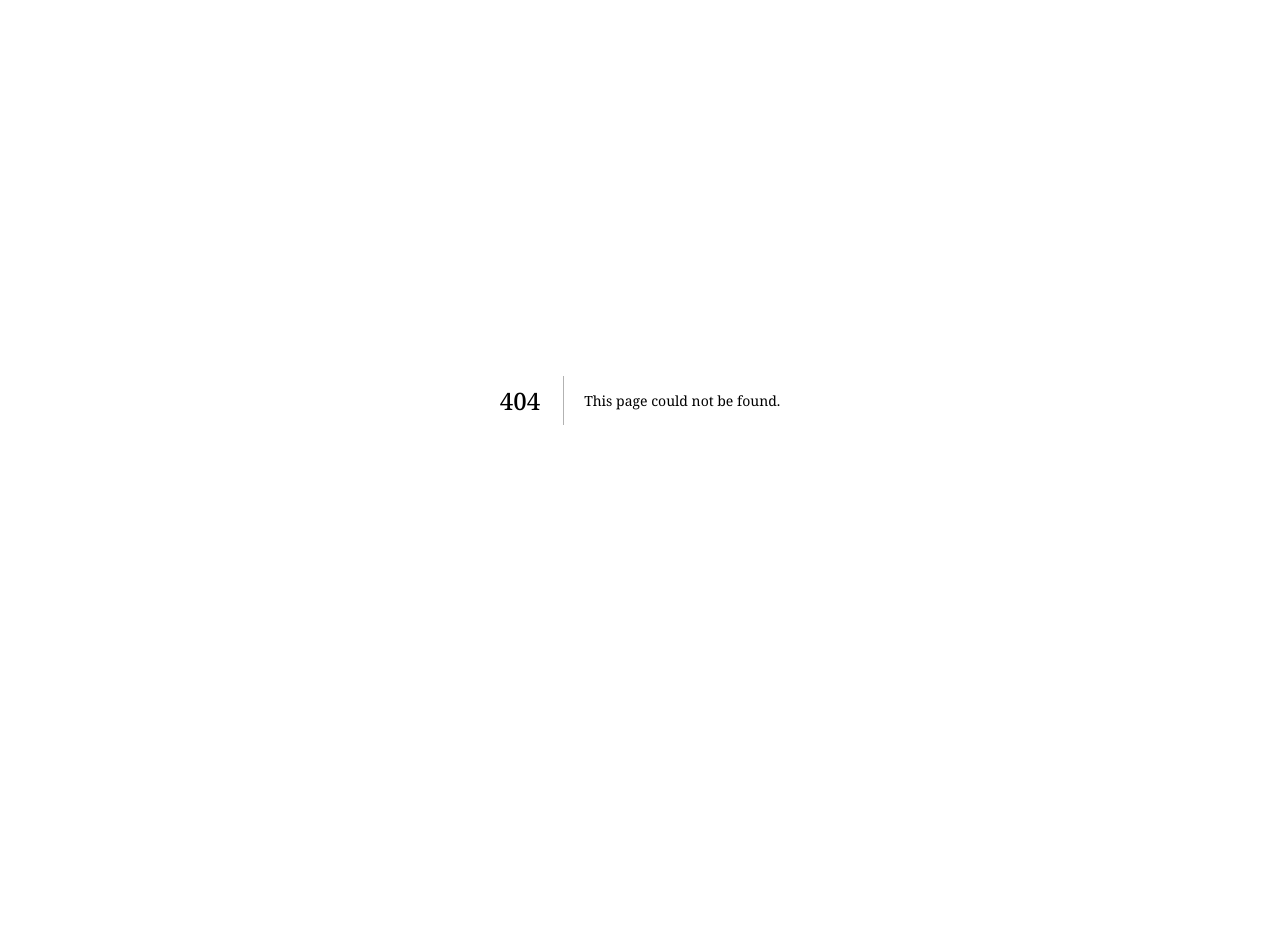
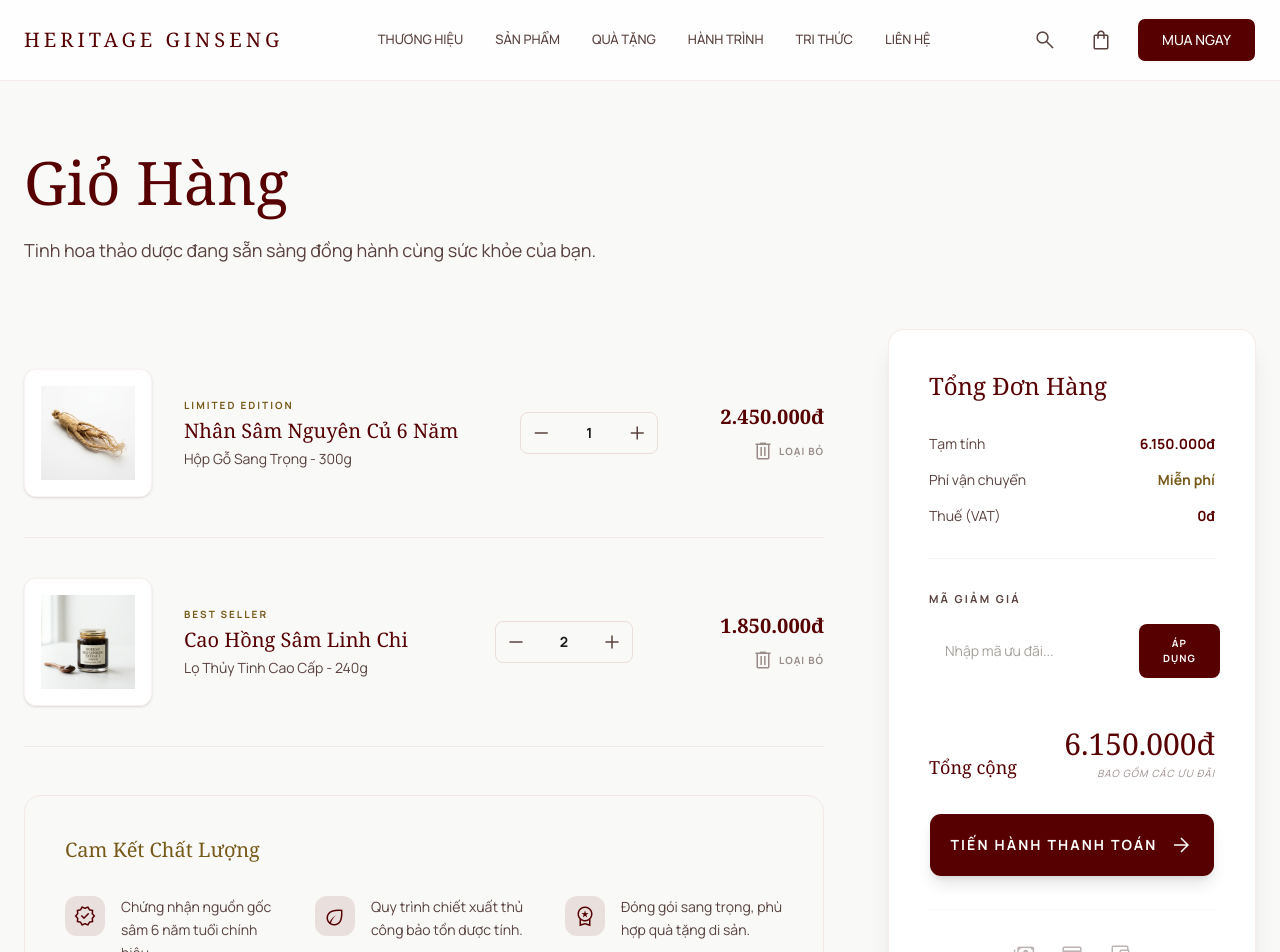
Before and after one commit to hbinhdev/nhan-sam-fe, a Next.js app: page /cart in a window 1280 px wide. Before the commit this address had no page. Shown: the top 952 px of the page. Before the commit the page ends 800 px from the top, so only its background shows below. Built offline with nearby package versions, Linux system fonts and the light colour scheme.

Commit message:
#push code page cart

```diff
--- /dev/null
+++ b/src/app/(marketing)/cart/page.tsx
@@ -0,0 +1,22 @@
+import { CartItems } from "@/components/sections/cart/CartItems";
+import { CartSummary } from "@/components/sections/cart/CartSummary";
+
+export default function CartPage() {
+  return (
+    <main className="max-w-[1280px] mx-auto px-6 py-16 min-h-screen">
+      {/* Header Section */}
+      <div className="mb-16 flex flex-col gap-4">
+        <h1 className="text-5xl md:text-6xl font-serif text-primary leading-tight">Giỏ Hàng</h1>
+        <p className="text-lg text-on-surface-variant max-w-2xl leading-relaxed">
+          Tinh hoa thảo dược đang sẵn sàng đồng hành cùng sức khỏe của bạn.
+        </p>
+      </div>
+
+      {/* Cart Content Grid */}
+      <div className="grid grid-cols-1 lg:grid-cols-12 gap-16">
+        <CartItems />
+        <CartSummary />
+      </div>
+    </main>
+  );
+}
--- /dev/null
+++ b/src/components/sections/cart/CartItems.tsx
@@ -0,0 +1,88 @@
+import Image from "next/image";
+
+export function CartItems() {
+  return (
+    <div className="lg:col-span-8 flex flex-col gap-12">
+      <div className="flex flex-col">
+        <CartItem
+          image="/images/product-ginseng-cart.png"
+          tag="LIMITED EDITION"
+          name="Nhân Sâm Nguyên Củ 6 Năm"
+          subtitle="Hộp Gỗ Sang Trọng - 300g"
+          price="2.450.000đ"
+          quantity={1}
+        />
+        <CartItem
+          image="/images/product-extract-cart.png"
+          tag="BEST SELLER"
+          name="Cao Hồng Sâm Linh Chi"
+          subtitle="Lọ Thủy Tinh Cao Cấp - 240g"
+          price="1.850.000đ"
+          quantity={2}
+        />
+      </div>
+
+      {/* Heritage Experience Section */}
+      <div className="p-10 bg-surface-container-low border border-outline-variant/30 rounded-2xl relative overflow-hidden group">
+        <div className="relative z-10 flex flex-col gap-8">
+          <h4 className="text-xl font-serif text-secondary">Cam Kết Chất Lượng</h4>
+          <div className="grid grid-cols-1 md:grid-cols-3 gap-8">
+            <CommitmentItem icon="verified" text="Chứng nhận nguồn gốc sâm 6 năm tuổi chính hiệu." />
+            <CommitmentItem icon="eco" text="Quy trình chiết xuất thủ công bảo tồn dược tính." />
+            <CommitmentItem icon="workspace_premium" text="Đóng gói sang trọng, phù hợp quà tặng di sản." />
+          </div>
+        </div>
+        <div className="absolute -right-8 -bottom-8 opacity-5 pointer-events-none group-hover:opacity-10 transition-opacity duration-1000">
+          <span className="material-symbols-outlined text-[160px]">history_edu</span>
+        </div>
+      </div>
+    </div>
+  );
+}
+
+function CartItem({ image, tag, name, subtitle, price, quantity }: any) {
+  return (
+    <div className="flex flex-col md:flex-row items-center gap-8 py-10 border-b border-outline-variant/30 group">
+      <div className="w-32 h-32 bg-white rounded-xl border border-outline-variant/20 flex-shrink-0 flex items-center justify-center p-4 shadow-sm group-hover:shadow-md transition-shadow">
+        <div className="relative w-full h-full">
+          <Image alt={name} src={image} fill className="object-contain" />
+        </div>
+      </div>
+      <div className="flex-grow flex flex-col md:flex-row justify-between items-start md:items-center gap-6 w-full">
+        <div className="flex flex-col gap-1">
+          <span className="text-[10px] font-bold tracking-[0.2em] text-secondary uppercase">{tag}</span>
+          <h3 className="text-xl font-serif text-primary group-hover:text-secondary transition-colors">{name}</h3>
+          <p className="text-on-surface-variant text-sm">{subtitle}</p>
+        </div>
+
+        <div className="flex items-center gap-4 border border-outline-variant/50 rounded-lg p-1 bg-surface-container-lowest">
+          <button className="w-8 h-8 flex items-center justify-center text-on-surface-variant hover:text-primary transition-colors">
+            <span className="material-symbols-outlined text-sm">remove</span>
+          </button>
+          <span className="w-8 text-center font-bold text-sm">{quantity}</span>
+          <button className="w-8 h-8 flex items-center justify-center text-on-surface-variant hover:text-primary transition-colors">
+            <span className="material-symbols-outlined text-sm">add</span>
+          </button>
+        </div>
+
+        <div className="flex flex-col items-end gap-2">
+          <p className="font-serif text-xl font-bold text-primary">{price}</p>
+          <button className="text-[10px] font-bold tracking-widest text-on-surface-variant/60 hover:text-error transition-colors flex items-center gap-1 uppercase">
+            <span className="material-symbols-outlined text-xs">delete</span> Loại bỏ
+          </button>
+        </div>
+      </div>
+    </div>
+  );
+}
+
+function CommitmentItem({ icon, text }: { icon: string; text: string }) {
+  return (
+    <div className="flex items-start gap-4">
+      <div className="w-10 h-10 rounded-full bg-primary/10 flex items-center justify-center text-primary flex-shrink-0">
+        <span className="material-symbols-outlined text-xl">{icon}</span>
+      </div>
+      <p className="text-sm text-on-surface-variant leading-relaxed">{text}</p>
+    </div>
+  );
+}
--- /dev/null
+++ b/src/components/sections/cart/CartSummary.tsx
@@ -0,0 +1,68 @@
+import { cn } from "@/lib/utils";
+import { buttonVariants } from "@/components/ui/button";
+
+export function CartSummary() {
+  return (
+    <div className="lg:col-span-4 flex flex-col gap-8">
+      <div className="bg-white p-10 border border-outline-variant/30 rounded-2xl shadow-xl shadow-surface-container/50 sticky top-32 flex flex-col gap-8">
+        <h2 className="text-2xl font-serif text-primary">Tổng Đơn Hàng</h2>
+
+        <div className="flex flex-col gap-4 border-b border-outline-variant/20 pb-8">
+          <SummaryRow label="Tạm tính" value="6.150.000đ" />
+          <SummaryRow
+            label="Phí vận chuyển"
+            value="Miễn phí"
+            valueClassName="text-secondary font-bold"
+          />
+          <SummaryRow label="Thuế (VAT)" value="0đ" />
+        </div>
+
+        <div className="flex flex-col gap-4">
+          <label className="text-[11px] font-bold tracking-[0.2em] text-on-surface-variant uppercase">Mã giảm giá</label>
+          <div className="flex gap-2">
+            <input
+              className="flex-grow bg-surface-container-low rounded-lg border-none px-4 py-3 focus:ring-1 focus:ring-primary outline-none transition-all placeholder:text-stone-400 text-sm"
+              placeholder="Nhập mã ưu đãi..."
+              type="text"
+            />
+            <button className="bg-primary text-on-primary px-6 py-3 rounded-lg font-bold text-[10px] tracking-widest uppercase hover:bg-primary-container transition-colors">
+              Áp dụng
+            </button>
+          </div>
+        </div>
+
+        <div className="flex flex-col gap-8 pt-4">
+          <div className="flex justify-between items-end">
+            <span className="text-lg font-serif text-primary">Tổng cộng</span>
+            <div className="flex flex-col items-end">
+              <span className="text-3xl font-serif text-primary">6.150.000đ</span>
+              <p className="text-[10px] text-on-surface-variant/60 uppercase tracking-widest italic mt-1">Bao gồm các ưu đãi</p>
+            </div>
+          </div>
+
+          <button className={cn(
+            buttonVariants({ variant: "default" }),
+            "w-full h-16 bg-primary text-on-primary font-bold text-sm tracking-[0.15em] uppercase rounded-xl hover:bg-primary-container transition-all flex items-center justify-center gap-3 shadow-lg active:scale-[0.98]"
+          )}>
+            Tiến hành thanh toán <span className="material-symbols-outlined text-lg">arrow_forward</span>
+          </button>
+
+          <div className="flex justify-center items-center gap-6 text-on-surface-variant/40 border-t border-outline-variant/10 pt-8">
+            <span className="material-symbols-outlined text-2xl">payments</span>
+            <span className="material-symbols-outlined text-2xl">credit_card</span>
+            <span className="material-symbols-outlined text-2xl">account_balance_wallet</span>
+          </div>
+        </div>
+      </div>
+    </div>
+  );
+}
+
+function SummaryRow({ label, value, valueClassName }: { label: string; value: string; valueClassName?: string }) {
+  return (
+    <div className="flex justify-between items-center text-sm">
+      <span className="text-on-surface-variant">{label}</span>
+      <span className={cn("font-bold text-primary", valueClassName)}>{value}</span>
+    </div>
+  );
+}
```
Also changed, not shown: public/images/product-extract-cart.png (added), public/images/product-ginseng-cart.png (added).
